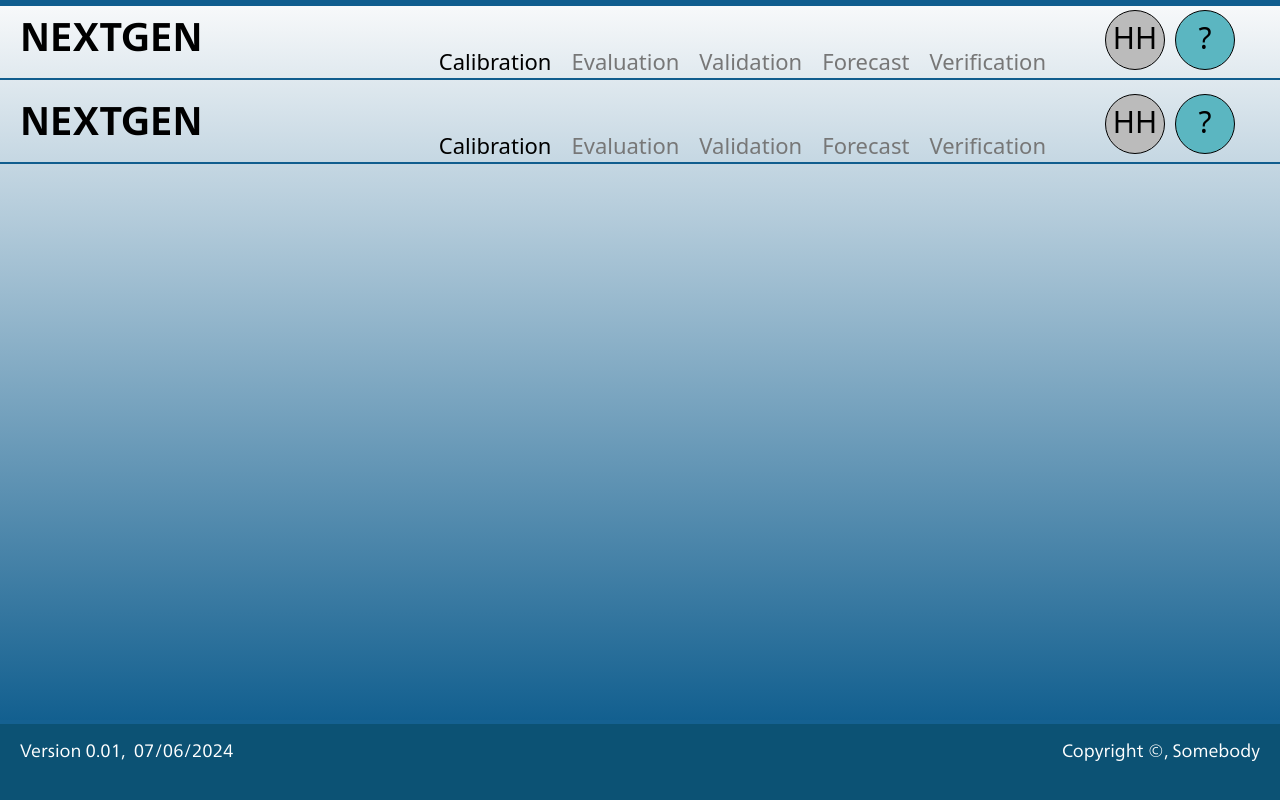
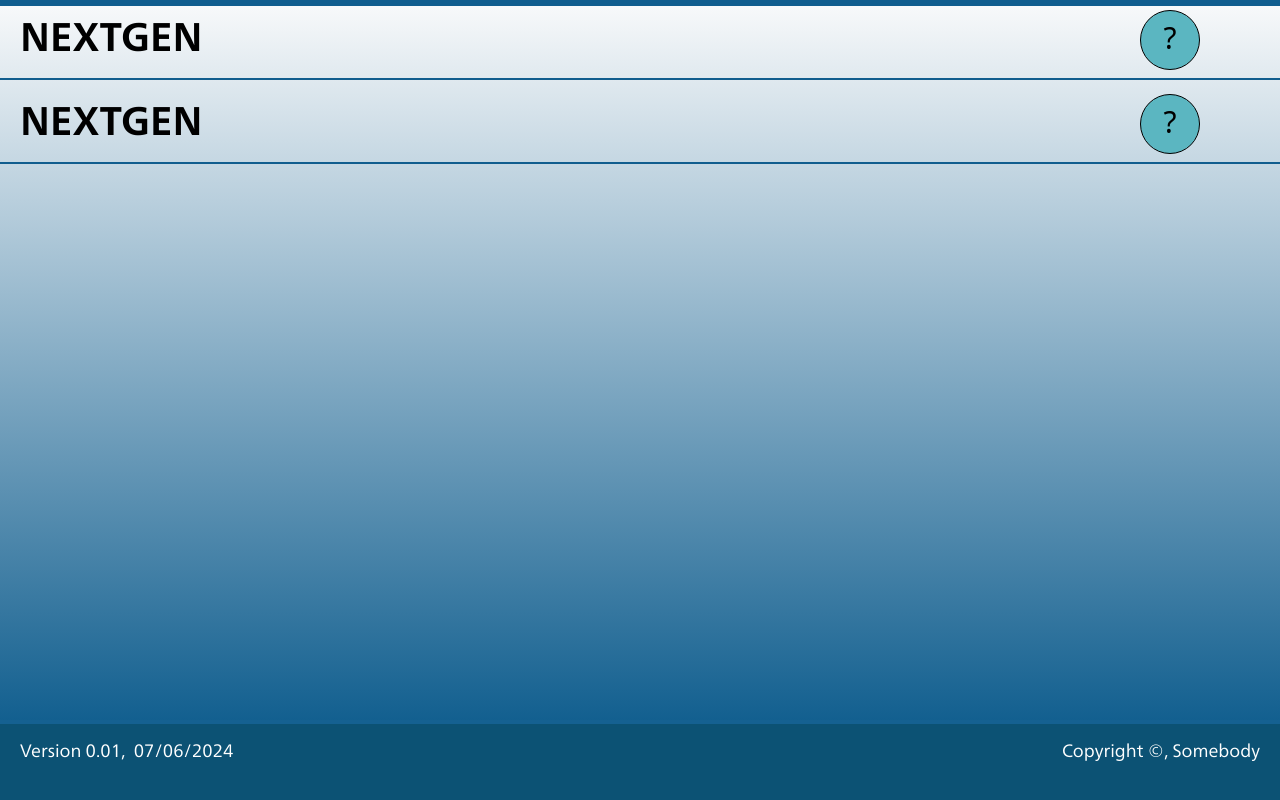
Before and after one commit to NOAA-OWP/ngencerf-ui, a Nuxt app: page /default in a window 1280 px wide. Built offline with nearby package versions, Linux system fonts and the light colour scheme.

Commit message:
Fixed when the menu should appear for logged in users.

```diff
--- a/assets/styles/styles.scss
+++ b/assets/styles/styles.scss
@@ -37,8 +37,7 @@ body {
   -webkit-box-direction: normal;
   -ms-flex-direction: column;
   flex-direction: column;
-  overflow-x: hidden;
-  overflow-y: scroll;
+  overflow: hidden;
   min-width: 1060px;
 }
 
--- a/components/AppHeader.vue
+++ b/components/AppHeader.vue
@@ -7,7 +7,7 @@
         <NuxtLink to="LandingPage">NEXTGEN</NuxtLink>
       </div>
       <div id="Col2" class="col-span-8">
-        <ul id="MainMenu">
+        <ul v-show="isUserLoggedIn() && location.name !== 'Login' && location.name !=='LandingPage'" id="MainMenu">
           <li>
             <a to="/">Calibration</a>
           </li>
@@ -27,7 +27,7 @@
       </div>
 
       <div id="Circles" class="col-span-2">
-        <NuxtLink to="user" id="UserCircle" class="userInitials">
+        <NuxtLink v-show="isUserLoggedIn() && location.name !== 'Login'" to="user" id="UserCircle" class="userInitials">
           {{ getUserInitials() }}
         </NuxtLink>
         <NuxtLink to="#" class="qmark" id="HelpCircle"> ? </NuxtLink>
@@ -46,6 +46,7 @@ const { isUserLoggedIn, getUserName } = useUserDataStore();
 const location = useRoute();
 const userMenuShowing = ref(false);
 
+console.log("Page: ", location.name);
 const getUserInitials = () => {
   const name = getUserName();
   let rgx = new RegExp(/(\p{L}{1})\p{L}+/, "gu");
--- a/components/HeadwaterBasinGage.vue
+++ b/components/HeadwaterBasinGage.vue
@@ -1,3 +1,9 @@
 <template>
     <LeafletMap />
 </template>
+<script lang="ts" setup>
+//
+</script>
+<style lang="scss" scoped>
+//
+</style>
--- a/package.json
+++ b/package.json
@@ -19,15 +19,12 @@
     "@pinia/nuxt": "^0.5.1",
     "@pinia/testing": "^0.1.3",
     "@vue-leaflet/vue-leaflet": "^0.10.1",
-    "chart.js": "^4.4.2",
     "leaflet": "^1.9.4",
     "nuxt": "^3.11.1",
-    "ol": "^9.2.4",
     "pinia": "^2.1.7",
     "primeicons": "^7.0.0",
     "vitest": "^1.6.0",
     "vue": "^3.4.21",
-    "vue-chartjs": "^5.3.0",
     "vue-router": "^4.3.0"
   },
   "devDependencies": {
--- a/stores/common/UserDataStore.ts
+++ b/stores/common/UserDataStore.ts
@@ -3,7 +3,7 @@
 import { defineStore } from "pinia";
 
 export const useUserDataStore = defineStore("UserDataStore", () => {
-  const isLoggedIn = ref(true);
+  const isLoggedIn = ref(false);
 
   function isUserLoggedIn() {
     return isLoggedIn.value;
```
Also changed, not shown: 1 other file (tests, documents, lock files or other folders).
